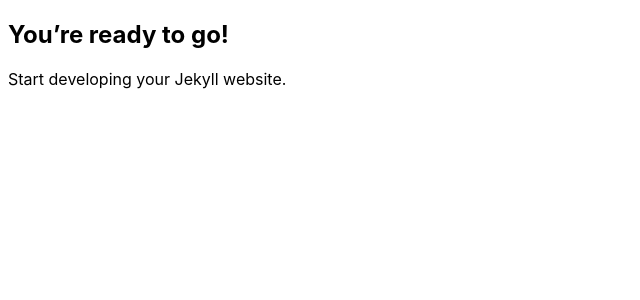
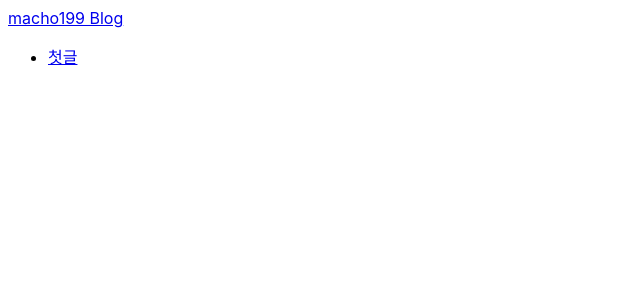
Before and after one commit to macho199/macho199.github.io, a Jekyll site: the page built from index.md, in a window 1280 px wide. Shown: the top 300 px of the page, without its empty margins (0-640 px from the left). Built offline with Jekyll 4.4.1, drawn with Linux system fonts in a browser that asks for light colours.

Commit message:
ADD first post

```diff
--- a/_config.yml
+++ b/_config.yml
@@ -1,6 +1,6 @@
 url: "https://macho199.github.io" # the base hostname & protocol for your site, e.g. http://example.com
 baseurl: "" # the subpath of your site, e.g. /blog
-title: "" # the name of your site, e.g. ACME Corp.
+title: "macho199 Blog" # the name of your site, e.g. ACME Corp.
 
 plugins:
   - jekyll-feed
--- a/_layouts/default.html
+++ b/_layouts/default.html
@@ -10,6 +10,11 @@
     {% endif %}
   </head>
   <body>
-    {{ content}}
+    <header>
+      <a href="/">{{ site.title }}</a>
+    </header>
+    <main>
+      {{ content }}
+    </main>
   </body>
 </html>
--- a/index.md
+++ b/index.md
@@ -1,8 +1,12 @@
 ---
 layout: default
-title: "Happy Jekylling!"
+title: "Home"
 ---
 
-## You're ready to go!
-
-Start developing your Jekyll website.
+<ul>
+  {% for post in site.posts %}
+    <li>
+      <a href="{{ post.url }}">{{ post.title }}</a>
+    </li>
+  {% endfor %}
+</ul>
```
Also changed, not shown: _posts/2020-10-01-first.md (added, +8 -0 lines).
